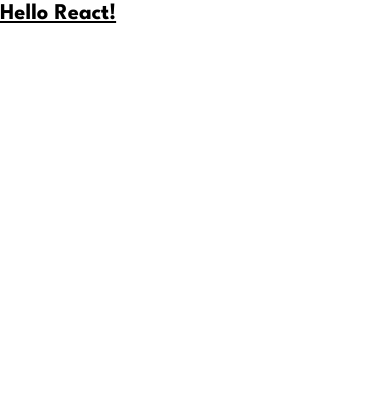
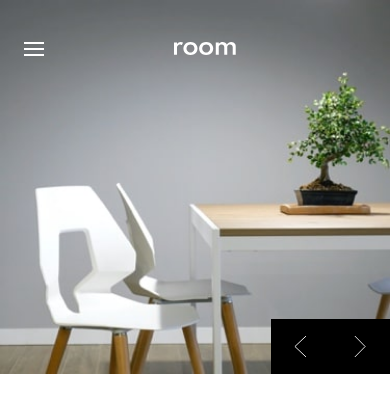
Before and after one commit to GabeGar/room-homepage-master, a React (Vite) app: page / in a window 390 px wide. Shown: the top 412 px of the page. Built offline with nearby package versions, Linux system fonts and the light colour scheme.

Commit message:
creates hero section of mobile ver of app

```diff
--- a/src/App.tsx
+++ b/src/App.tsx
@@ -1,5 +1,32 @@
+import HamburgerMenu from './components/UI/HamburgerMenu';
+import ImageSliderButton from './components/UI/ImageSliderButton';
+import Logo from './components/UI/Logo';
+import arrow from '/src/assets/images/icon-arrow.svg';
+import reqForDivHeightMobileImg from '/src/assets/images/mobile-image-hero-1.jpg';
+
 const App = () => {
-    return <h1 className="text-3xl font-bold underline">Hello React!</h1>;
+    return (
+        <div className="min-h-screen">
+            <div className="relative bg-hero-mobile-one bg-no-repeat bg-contain">
+                <img
+                    className="w-full invisible"
+                    src={reqForDivHeightMobileImg}
+                    alt="Placeholder Image"
+                />
+                <header className="absolute top-14">
+                    <nav className="flex items-center min-w-[100dvw] px-8">
+                        <HamburgerMenu
+                            onMenuClick={() => {
+                                console.log('Clicked!');
+                            }}
+                        />
+                        <Logo />
+                    </nav>
+                </header>
+                <ImageSliderButton />
+            </div>
+        </div>
+    );
 };
 
 export default App;
--- /dev/null
+++ b/src/components/UI/HamburgerMenu.tsx
@@ -0,0 +1,15 @@
+import hamburgerIcon from '../../assets/images/icon-hamburger.svg';
+
+interface HamburgerMenuProps {
+    onMenuClick?: () => void;
+}
+
+const HamburgerMenu = ({ onMenuClick }: HamburgerMenuProps) => {
+    return (
+        <button onClick={onMenuClick}>
+            <img src={hamburgerIcon} alt="Mobile menu open button" />
+        </button>
+    );
+};
+
+export default HamburgerMenu;
--- /dev/null
+++ b/src/components/UI/ImageSliderButton.tsx
@@ -0,0 +1,25 @@
+import leftArrow from '../../assets/images/icon-angle-left.svg';
+import rightArrow from '../../assets/images/icon-angle-right.svg';
+
+const ImageSliderButton = () => {
+    return (
+        <div className="absolute bottom-0 right-0">
+            <button className="bg-primary-black px-[calc(1rem+3dvw)] py-[calc(.75rem+1dvh)]">
+                <img
+                    className="max-h-[1.75rem]"
+                    src={leftArrow}
+                    alt="Image slider left arrow"
+                />
+            </button>
+            <button className="bg-primary-black px-[calc(1rem+3dvw)] py-[calc(.75rem+1dvh)]">
+                <img
+                    className="max-h-[1.75rem]"
+                    src={rightArrow}
+                    alt="Image slider right arrow"
+                />
+            </button>
+        </div>
+    );
+};
+
+export default ImageSliderButton;
--- /dev/null
+++ b/src/components/UI/Logo.tsx
@@ -0,0 +1,7 @@
+import logo from '../../assets/images/logo.svg';
+
+const Logo = () => {
+    return <img className="mx-auto" src={logo} alt="Room Logo" />;
+};
+
+export default Logo;
```
